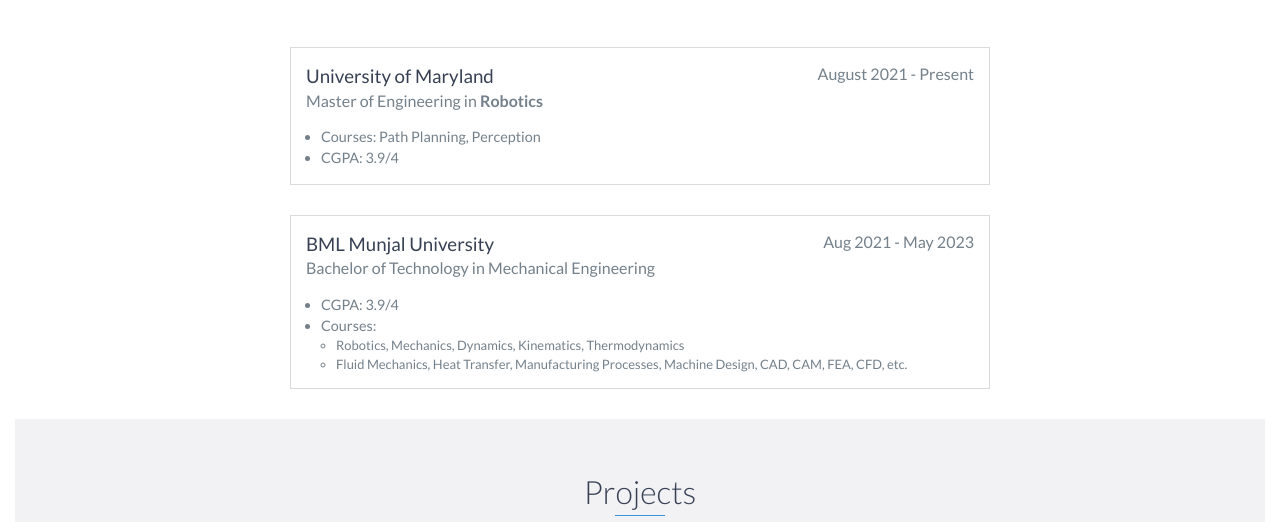
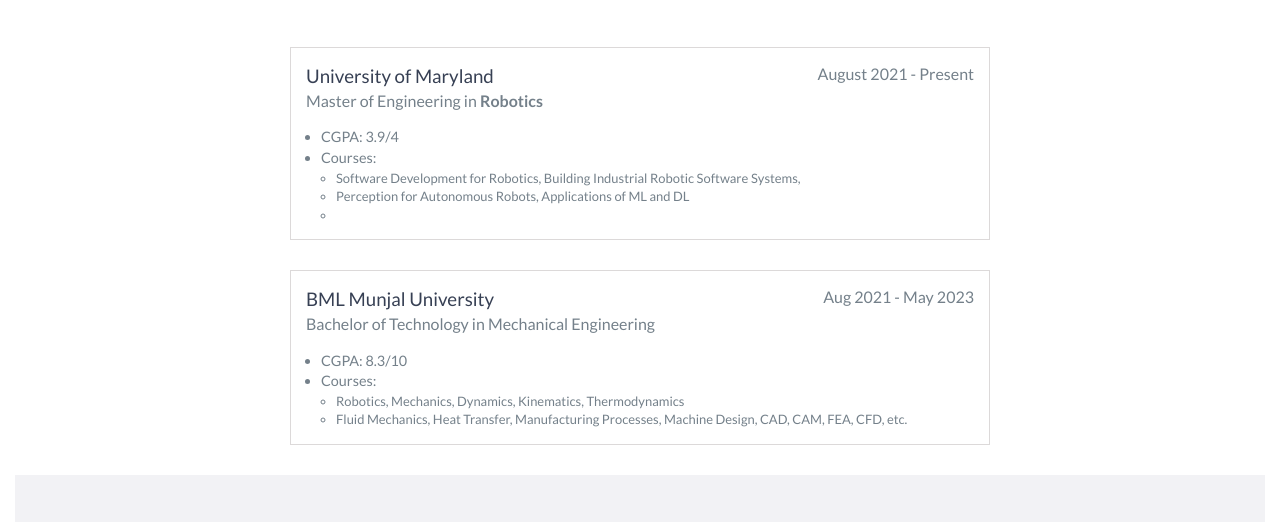
Before and after one commit to bharadwaj-chukkala/bharadwaj-chukkala.github.io, a website: page index.html in a window 1280 px wide. Shown: the part 1924-2446 px from the top of the page. Drawn offline with nearby package versions, Linux system fonts and the light colour scheme.

Commit message:
added coursework

```diff
--- a/index.html
+++ b/index.html
@@ -129,10 +129,15 @@
             <p>
                 <ul>
                     <li>
-                        Courses: Path Planning, Perception
+                        CGPA: 3.9/4
                     </li>
                     <li>
-                        CGPA: 3.9/4
+                        Courses:
+                        <ul>
+                            <li>Software Development for Robotics, Building Industrial Robotic Software Systems, </li>
+                            <li>Perception for Autonomous Robots, Applications of ML and DL</li>
+                            <li></li>
+                        </ul>
                     </li>
                 </ul>
             </p>
@@ -146,7 +151,7 @@
             <p>
                 <ul>
                     <li>
-                        CGPA: 3.9/4
+                        CGPA: 8.3/10
                     </li>
                     <li>
                         Courses:
```
Also changed, not shown: images/david_leslie145x200.jpg (added).
